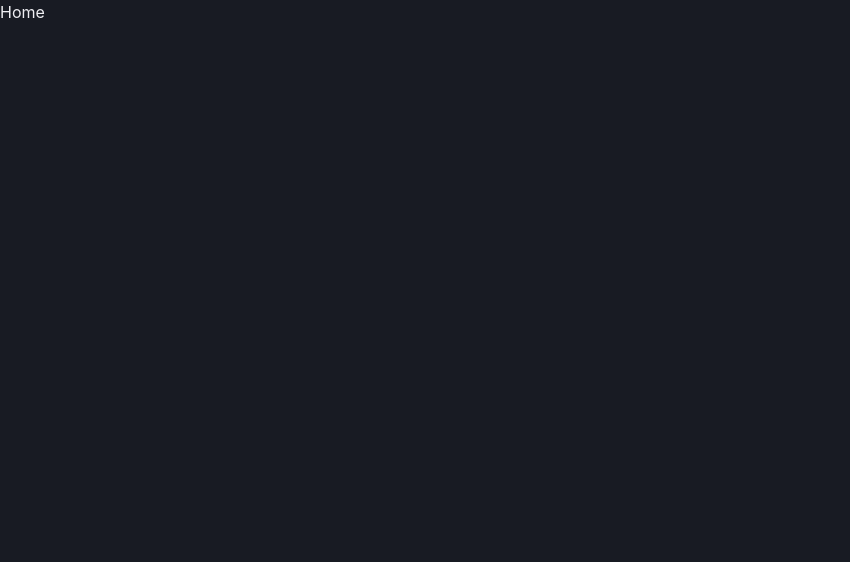
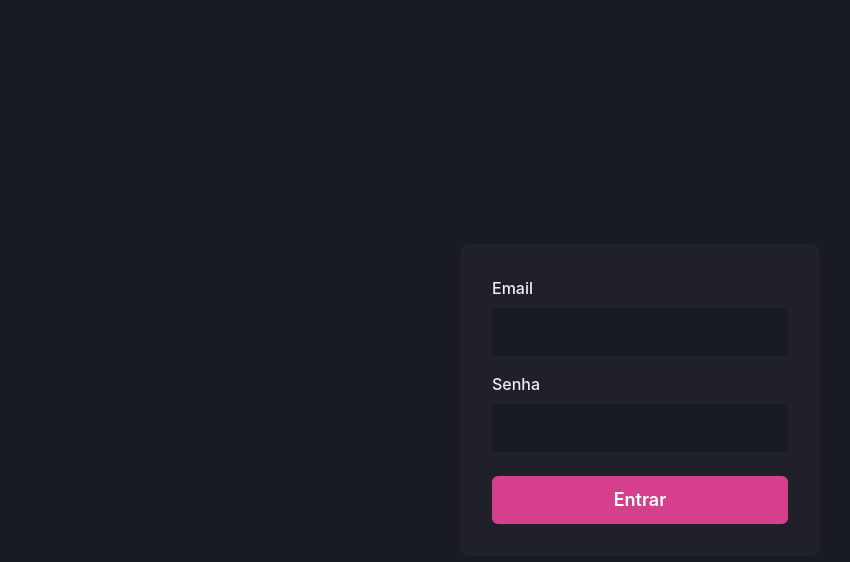
Before and after one commit to RafaelGoulartB/dashgo, a Next.js app: page / in a window 1280 px wide. Shown: the top 562 px of the page, without its empty margins (0-850 px from the left). Built offline with nearby package versions, Linux system fonts and the light colour scheme.

Commit message:
📦 feat: creating signin page

```diff
--- a/src/pages/index.tsx
+++ b/src/pages/index.tsx
@@ -1,10 +1,73 @@
+import {
+  Flex,
+  Stack,
+  Input,
+  Button,
+  FormLabel,
+  FormControl
+} from '@chakra-ui/react'
 import type { NextPage } from 'next'
+import React from 'react'
 
 const Home: NextPage = () => {
+  const onSubmit = (e: React.FormEvent<any>) => {
+    e.preventDefault()
+  }
+
   return (
-    <div>
-      <p>Home</p>
-    </div>
+    <Flex
+      w="100vw"
+      h="100vh"
+      align="center"
+      justify="center"
+    >
+      <Flex
+        as="form"
+        width="100%"
+        maxWidth="360"
+        bg="gray.800"
+        p="8"
+        borderRadius="8"
+        flexDir="column"
+        onSubmit={onSubmit}
+      >
+        <Stack spacing="4">
+          <FormControl>
+            <FormLabel htmlFor="email">Email</FormLabel>
+            <Input name="email"
+              type="email"
+              id="email"
+              focusBorderColor="pink.500"
+              bgColor="gray.900"
+              variant="filled"
+              _hover={{
+                bgColor: 'gray.900',
+              }}
+              size="lg"
+            />
+          </FormControl>
+
+
+          <FormControl>
+            <FormLabel htmlFor="password">Senha</FormLabel>
+            <Input
+              name="password"
+              id="password"
+              type="password"
+              focusBorderColor="pink.500"
+              bgColor="gray.900"
+              variant="filled"
+              _hover={{
+                bgColor: 'gray.900',
+              }}
+              size="lg"
+            />
+          </FormControl>
+        </Stack>
+
+        <Button type="submit" mt="6" colorScheme="pink" size="lg">Entrar</Button>
+      </Flex>
+    </Flex>
   )
 }
 
```
